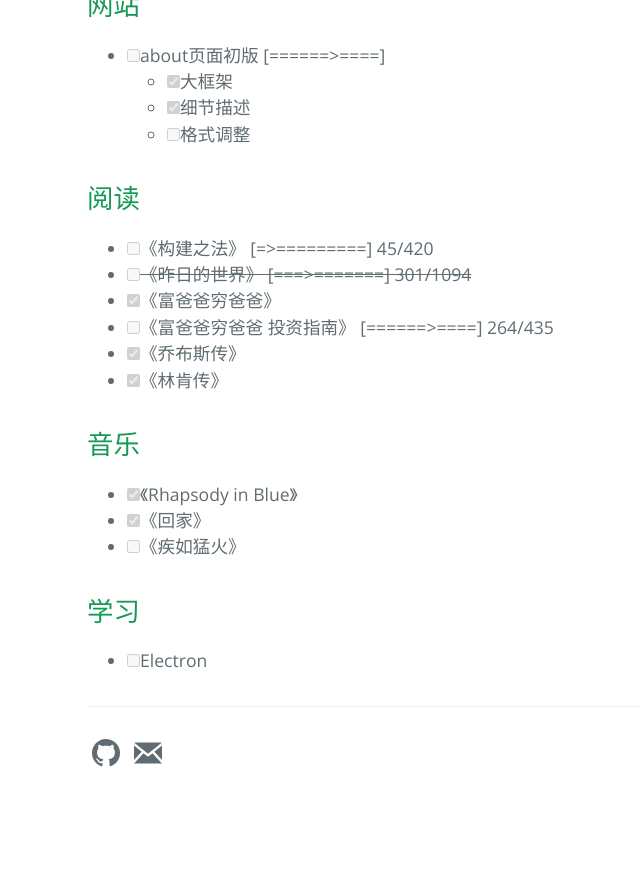
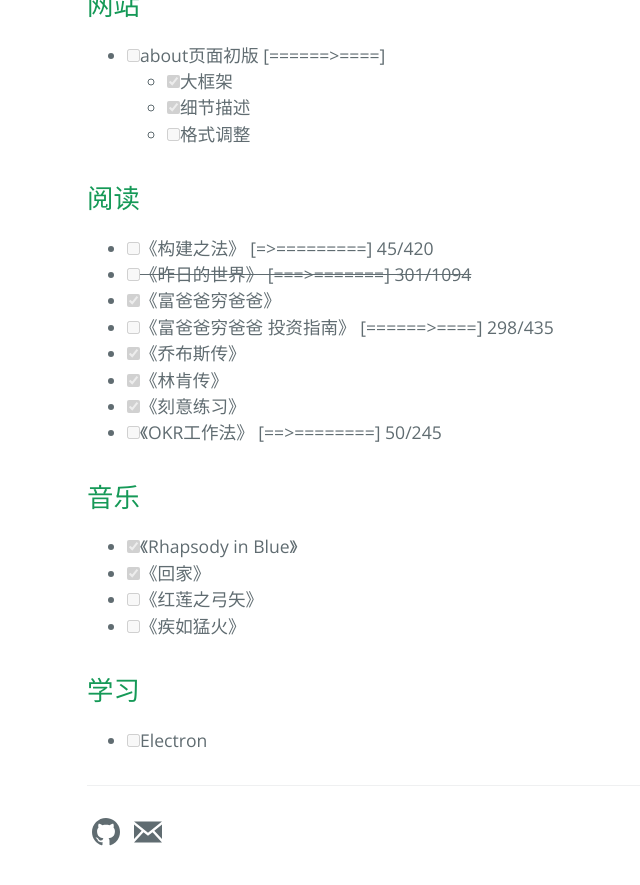
Before and after one commit to ZacharyHuang/ZacharyHuang.github.io, a Jekyll site: the page built from now.md, in a window 1280 px wide and 900 px high, scrolled down 575 px. Shown: the top 885 px of the window, without its empty margins (137-777 px from the left). Built offline with Jekyll 4.4.1, drawn with Linux system fonts in a browser that asks for light colours; before the commit the page ends 1396 px from its top, so only the background shows below that.

Commit message:
2021-05-29 update

```diff
--- a/now.md
+++ b/now.md
@@ -21,13 +21,16 @@
 - [ ] 《构建之法》 \[=>=========\] 45/420
 - [ ] ~~《昨日的世界》 \[===>=======\] 301/1094~~
 - [x] 《富爸爸穷爸爸》
-- [ ] 《富爸爸穷爸爸 投资指南》 \[======>====\] 264/435
+- [ ] 《富爸爸穷爸爸 投资指南》 \[======>====\] 298/435
 - [x] 《乔布斯传》
 - [x] 《林肯传》
+- [x] 《刻意练习》
+- [ ] 《OKR工作法》 \[==>========\] 50/245
 
 ## 音乐
 - [x] 《Rhapsody in Blue》
 - [x] 《回家》
+- [ ] 《红莲之弓矢》
 - [ ] 《疾如猛火》
 
 ## 学习
```
Also changed, not shown: begging.md (+2 -0 lines).
